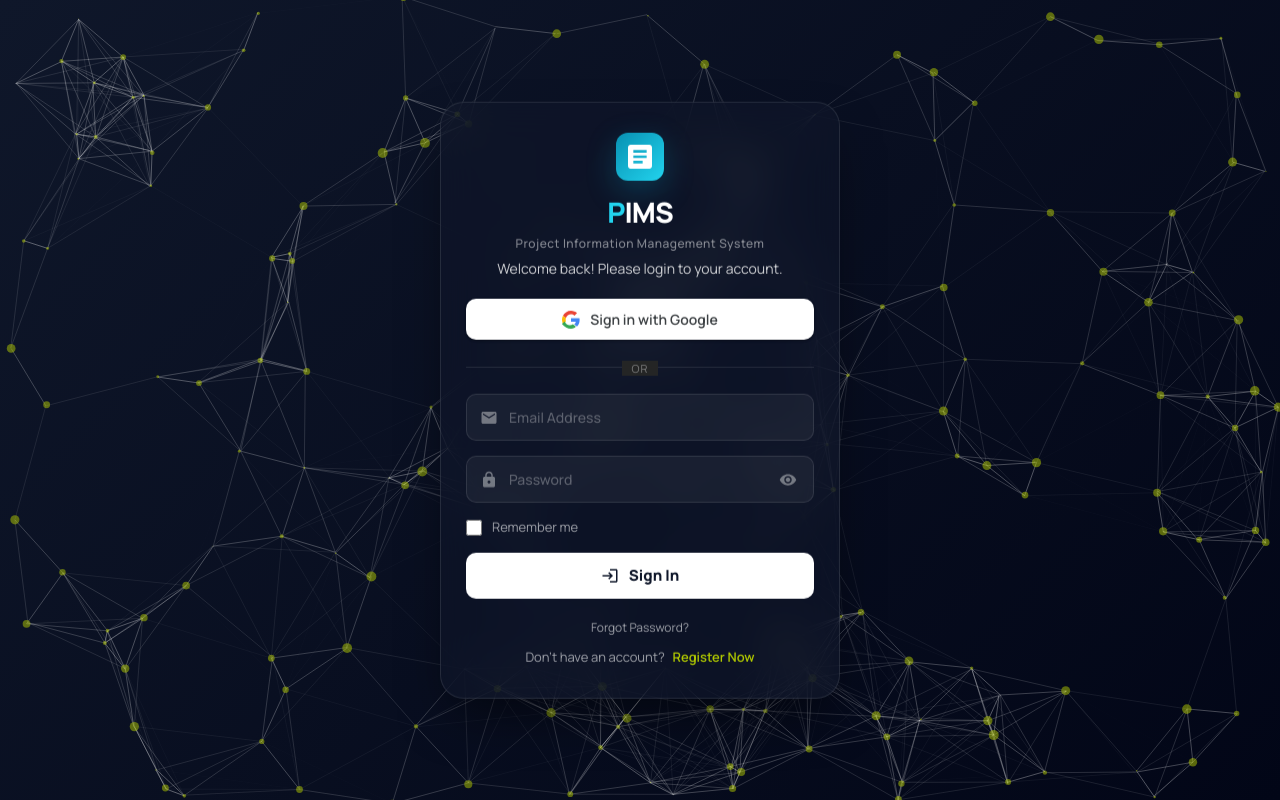
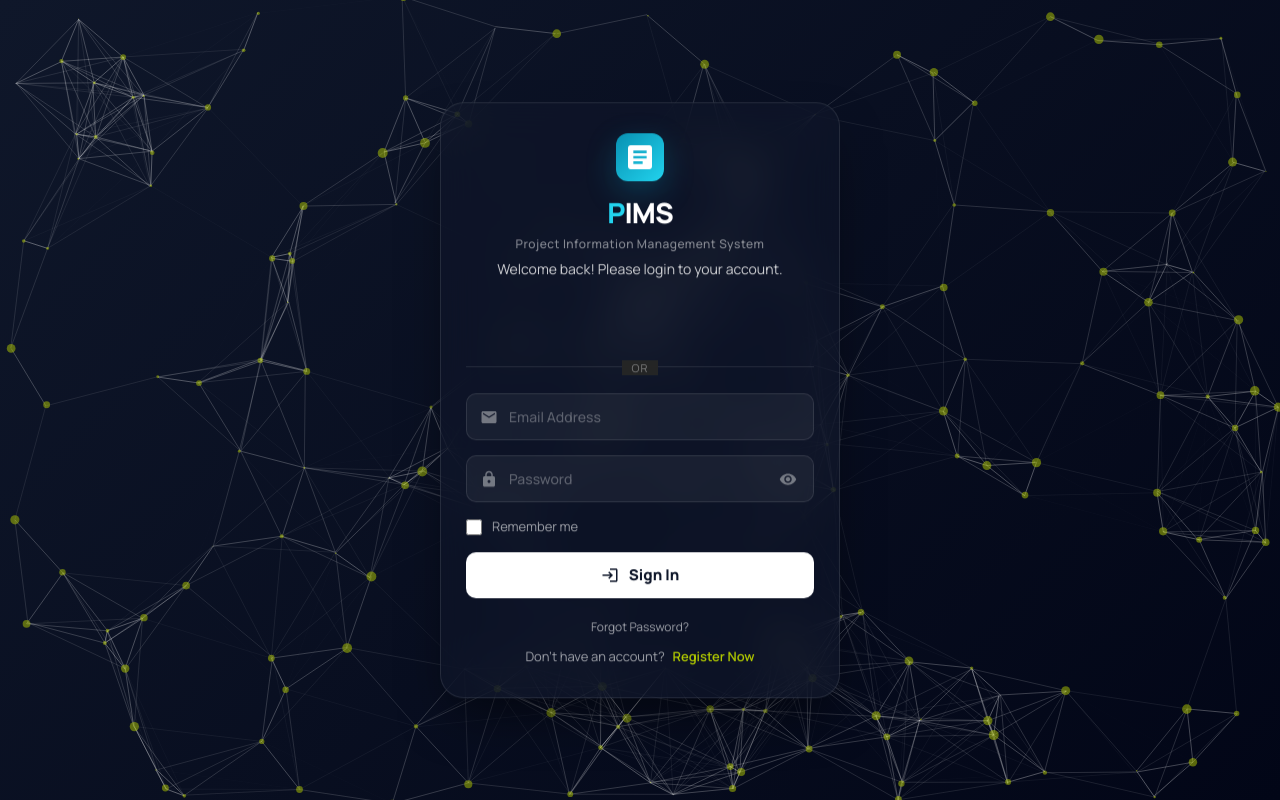
Before and after one commit to mendz123/PIMS_CourseProject, a React (Vite) app in the folder PIMS_FE/pims_fe.client/: page /login in a window 1280 px wide. Built offline with nearby package versions, Linux system fonts and the light colour scheme; no server answers.

Commit message:
login gg demo v1

```diff
--- a/PIMS_FE/pims_fe.client/package.json
+++ b/PIMS_FE/pims_fe.client/package.json
@@ -10,6 +10,7 @@
     "preview": "vite preview"
   },
   "dependencies": {
+    "@react-oauth/google": "^0.13.4",
     "@tailwindcss/vite": "^4.1.18",
     "axios": "^1.13.2",
     "framer-motion": "^12.26.2",
--- a/PIMS_FE/pims_fe.client/src/pages/Login/Login.tsx
+++ b/PIMS_FE/pims_fe.client/src/pages/Login/Login.tsx
@@ -4,6 +4,8 @@ import type { FormEvent } from "react";
 import { useAuth } from "../../context/AuthContext";
 import "./Login.css";
 import { useNavigate } from "react-router-dom";
+import { GoogleLogin } from "@react-oauth/google";
+import type { CredentialResponse } from "@react-oauth/google";
 
 declare global {
   interface Window {
@@ -277,6 +279,15 @@ const Login = () => {
     setAgreeTerms(false);
   };
 
+  const handleGoogleLogin = (credentialResponse: CredentialResponse) => {
+    console.log(credentialResponse);
+  };
+
+  const handleGoogleError = () => {
+    console.log("Google login error");
+    setError("Google login failed. Please try again.");
+  };
+
   return (
     <div className="login-page">
       <div id="particles-js"></div>
@@ -313,37 +324,7 @@ const Login = () => {
 
         {/* Form */}
         <form className="controls" onSubmit={handleSubmit}>
-          {/* Google Login Button */}
-          <button type="button" className="btn-google" disabled={isLoading}>
-            <div className="google-icon-wrapper">
-              <svg
-                version="1.1"
-                xmlns="http://www.w3.org/2000/svg"
-                viewBox="0 0 48 48"
-                width="18px"
-                height="18px"
-              >
-                <path
-                  fill="#EA4335"
-                  d="M24 9.5c3.54 0 6.71 1.22 9.21 3.6l6.85-6.85C35.9 2.38 30.47 0 24 0 14.62 0 6.51 5.38 2.56 13.22l7.98 6.19C12.43 13.72 17.74 9.5 24 9.5z"
-                />
-                <path
-                  fill="#4285F4"
-                  d="M46.98 24.55c0-1.57-.15-3.09-.38-4.55H24v9.02h12.94c-.58 2.96-2.26 5.48-4.78 7.18l7.73 6c4.51-4.18 7.09-10.36 7.09-17.65z"
-                />
-                <path
-                  fill="#FBBC05"
-                  d="M10.53 28.59c-.48-1.45-.76-2.99-.76-4.59s.27-3.14.76-4.59l-7.98-6.19C.92 16.46 0 20.12 0 24c0 3.88.92 7.54 2.56 10.78l7.97-6.19z"
-                />
-                <path
-                  fill="#34A853"
-                  d="M24 48c6.48 0 10.86-2.16 12.81-5.82l-7.73-6c-2.15 1.45-4.92 2.3-8.16 2.3-6.26 0-11.57-4.22-13.47-9.91l-7.98 6.19C6.51 42.62 14.62 48 24 48z"
-                />
-              </svg>
-            </div>
-            <span>Sign in with Google</span>
-          </button>
-
+          <GoogleLogin onSuccess={handleGoogleLogin} onError={handleGoogleError} />
           {/* Social Login Divider */}
           <div className="divider">
             <span>OR</span>
```
Also changed, not shown: PIMS_FE/pims_fe.client/src/App.tsx (+8 -5 lines), 1 other file (tests, documents, lock files or other folders).
